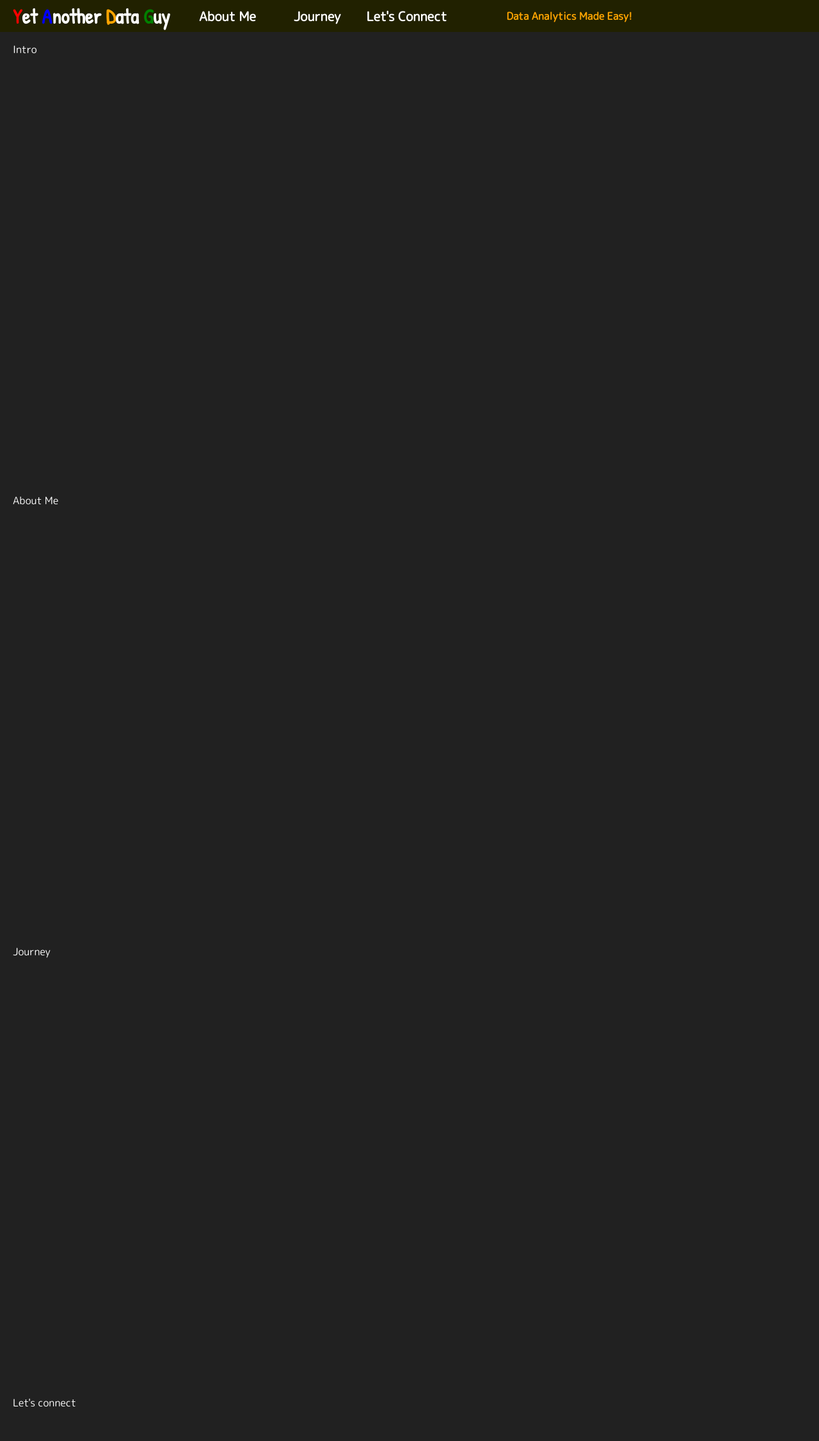
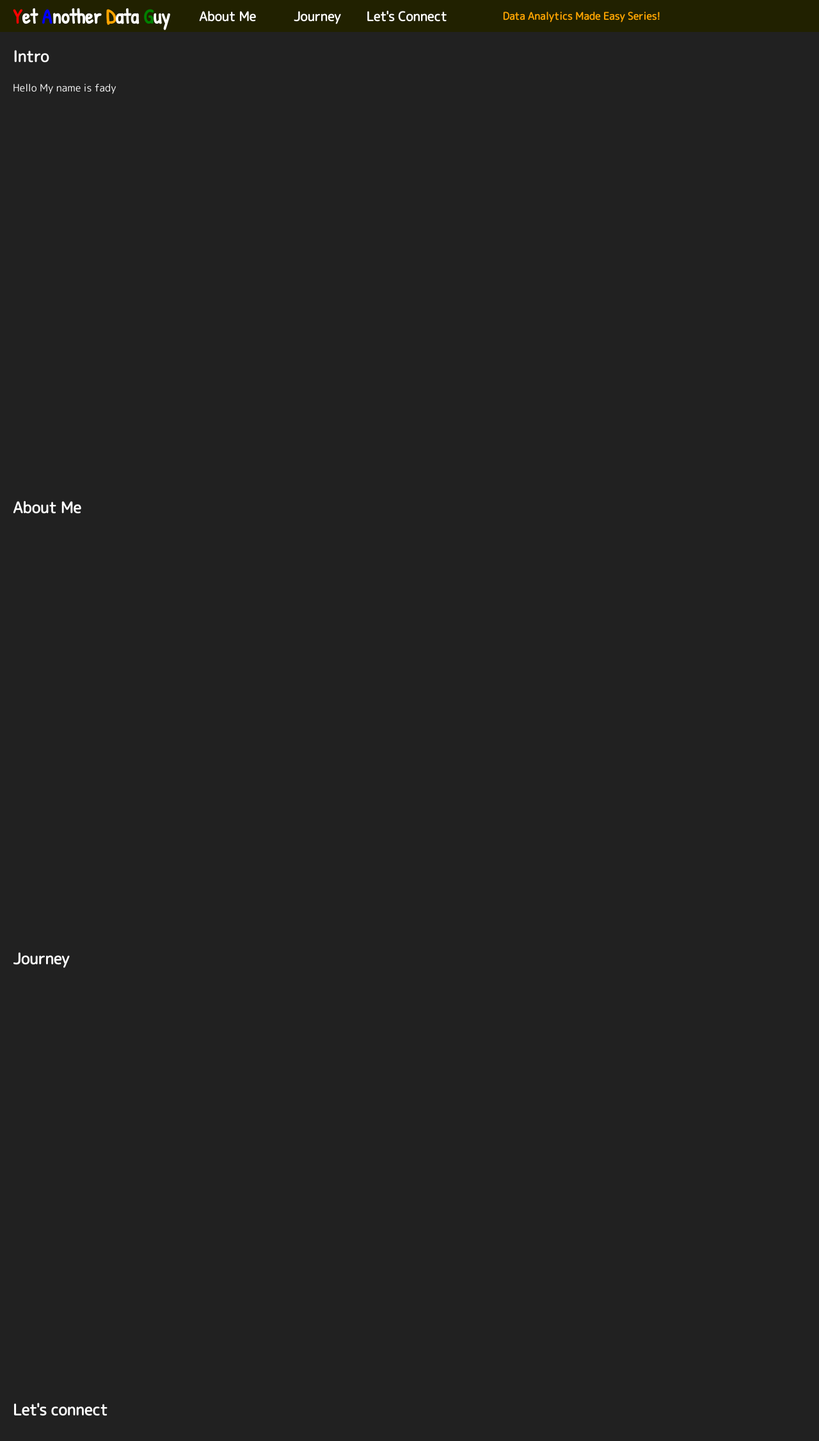
Before and after one commit to FadyGrAb/fadyinthecloud.click, a React (Create React App) app in the folder frontend/: page / in a window 1280 px wide. Shown: the top 2252 px of the page at 64% size. Built offline with nearby package versions, Linux system fonts and the light colour scheme.

Commit message:
Finished structure

```diff
--- a/frontend/src/components/Nav.js
+++ b/frontend/src/components/Nav.js
@@ -22,7 +22,7 @@ const Nav = (props) => {
         className="nav-item nav-a nav-direct-link"
         href="https://fadyinthecloud.click/data-analytics-made-easy"
       >
-        Data Analytics Made Easy!
+        Data Analytics Made Easy Series!
       </a>
     </nav>
   );
--- a/frontend/src/content/AboutMe.js
+++ b/frontend/src/content/AboutMe.js
@@ -1,7 +1,7 @@
 const AboutMe = () => {
   return (
     <div>
-      <p>About Me</p>
+      <h2>About Me</h2>
     </div>
   );
 };
--- a/frontend/src/content/Intro.js
+++ b/frontend/src/content/Intro.js
@@ -1,5 +1,10 @@
 const Intro = () => {
-  return <p>Intro</p>;
+  return (
+    <div className="content">
+      <h2>Intro</h2>
+      <p>Hello My name is fady</p>
+    </div>
+  );
 };
 
 export default Intro;
--- a/frontend/src/content/Journey.js
+++ b/frontend/src/content/Journey.js
@@ -1,7 +1,7 @@
 const Journey = () => {
   return (
     <div>
-      <p>Journey</p>
+      <h2>Journey</h2>
     </div>
   );
 };
--- a/frontend/src/content/LetsConnect.js
+++ b/frontend/src/content/LetsConnect.js
@@ -1,7 +1,7 @@
 const LetsConnect = () => {
   return (
     <div>
-      <p>Let's connect</p>
+      <h2>Let's connect</h2>
     </div>
   );
 };
--- a/frontend/src/styles/Sections.css
+++ b/frontend/src/styles/Sections.css
@@ -37,4 +37,9 @@
     padding-left: 20px;
     padding-right: 20px;
     padding-bottom: var(--nav-height);
+    background-color: none;
 }
+
+.content {
+    background-color: #212121;
+}
```
